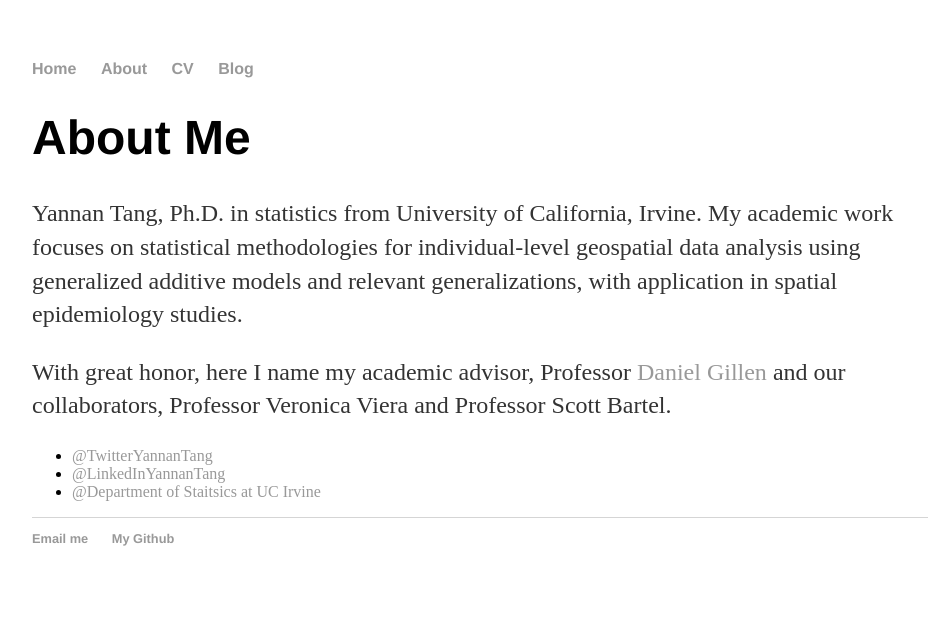
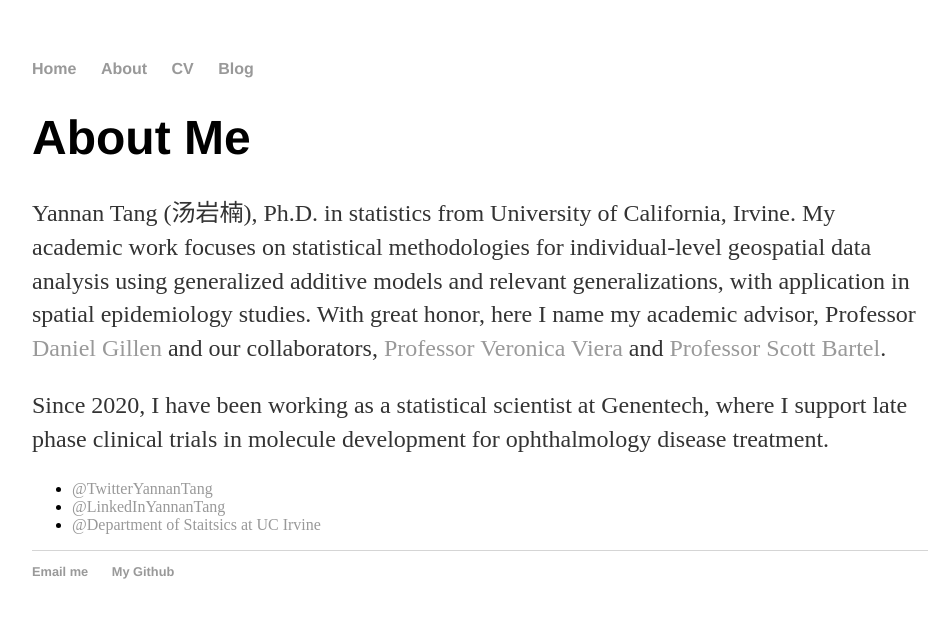
Before and after one commit to YannanTang/YannanTang.github.io, a Jekyll site: the page built from about/index.html, in a window 1280 px wide. Shown: the top 618 px of the page, without its empty margins (160-1107 px from the left). Built offline with Jekyll 4.4.1, drawn with Linux system fonts in a browser that asks for light colours.

Commit message:
Links to Collabs and My current work include

```diff
--- a/about/index.html
+++ b/about/index.html
@@ -5,13 +5,12 @@ title: About Yannan Tang
 
 		<div class="about">
 			<h1>About Me</h1>
-      <p>Yannan Tang, Ph.D. in statistics from University of California, Irvine. My academic work focuses on statistical methodologies for individual-level geospatial data analysis using generalized additive models and relevant generalizations, with application in spatial epidemiology studies. </p>
-
-			<p>With great honor, here I name my academic advisor, Professor <a href="https://www.ics.uci.edu/~dgillen/">Daniel Gillen</a> and our collaborators, Professor Veronica Viera and Professor Scott Bartel. </p>
+      <p>Yannan Tang (汤岩楠), Ph.D. in statistics from University of California, Irvine. My academic work focuses on statistical methodologies for individual-level geospatial data analysis using generalized additive models and relevant generalizations, with application in spatial epidemiology studies. With great honor, here I name my academic advisor, Professor <a href="https://www.ics.uci.edu/~dgillen/" target="_blank">Daniel Gillen</a> and our collaborators, <a href= "http://www.faculty.uci.edu/profile.cfm?faculty_id=5993" target="_blank">Professor Veronica Viera</a> and <a href="https://www.faculty.uci.edu/profile.cfm?faculty_id=5377" target="_blank">Professor Scott Bartel</a>. </p>
+      <p>Since 2020, I have been working as a statistical scientist at Genentech, where I support late phase clinical trials in molecule development for ophthalmology disease treatment. </p>
 
 			<ul class="contacts">
-				<li><a href="https://twitter.com/tang_yannan">@TwitterYannanTang</a></li>
-				<li><a href="https://www.linkedin.com/in/yannan-tang/">@LinkedInYannanTang</a></li>
-        <li><a href="https://www.stat.uci.edu/">@Department of Staitsics at UC Irvine</a></li>
+				<li><a href="https://twitter.com/tang_yannan" target="_blank">@TwitterYannanTang</a></li>
+				<li><a href="https://www.linkedin.com/in/yannan-tang/" target="_blank">@LinkedInYannanTang</a></li>
+        <li><a href="https://www.stat.uci.edu/" target="_blank">@Department of Staitsics at UC Irvine</a></li>
 				</ul>
 		</div>
```
